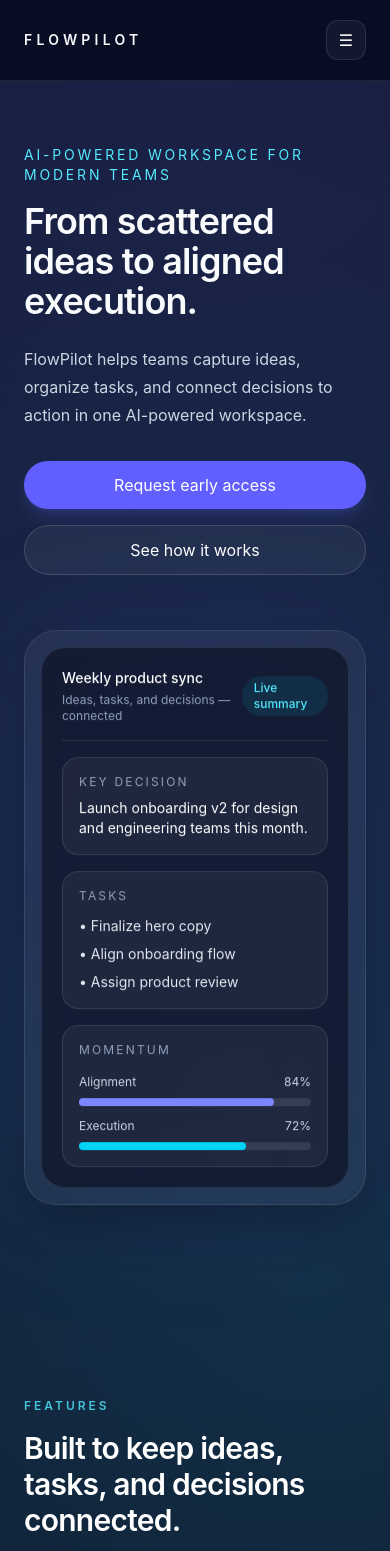
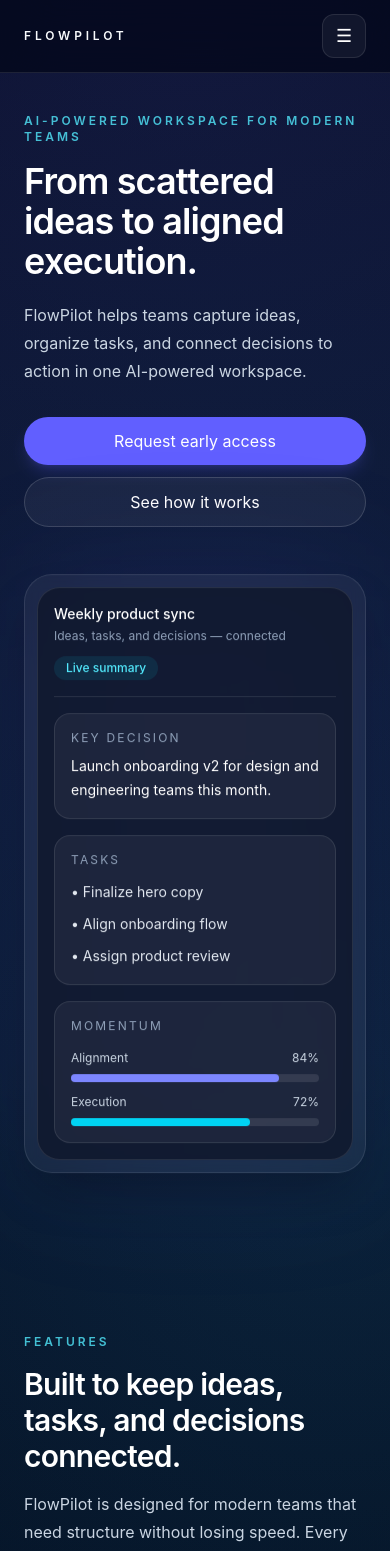
Before and after one commit to Mariana0908/flowpilot-landing-page, a React (Vite) app: page / in a window 390 px wide. Shown: the top 1551 px of the page. Built offline with nearby package versions, Linux system fonts and the light colour scheme.

Commit message:
feat: refine responsive layout and premium visual polish across landing page

```diff
--- a/src/components/layout/Header.tsx
+++ b/src/components/layout/Header.tsx
@@ -1,6 +1,6 @@
 import { Container } from './Container'
 import { Button } from '../ui/Button'
-import { useState } from 'react'
+import { useState, useEffect } from 'react'
 import { MobileMenu } from '../ui/MobileMenu'
 
 const navItems = [
@@ -12,14 +12,23 @@ const navItems = [
 export function Header() {
     const [isOpen, setIsOpen] = useState(false)
 
+    useEffect(() => {
+    document.body.style.overflow = isOpen ? 'hidden' : ''
+    return () => {
+      document.body.style.overflow = ''
+    }
+  }, [isOpen])
+
   return (
     <header className="sticky top-0 z-50 border-b border-white/10 bg-slate-950/70 backdrop-blur-xl">
-      <Container className="relative flex h-20 items-center justify-between">
-        <a href="#" className="text-sm font-semibold tracking-[0.3em] text-cyan-300">
+      <Container className="relative flex h-18 min-h-[72px] items-center justify-between sm:h-20">
+        <a
+          href="#"
+          className="text-xs font-semibold tracking-[0.32em] text-cyan-300 sm:text-sm"
+        >
           FLOWPILOT
         </a>
 
-        {/* Desktop nav */}
         <nav className="hidden items-center gap-8 md:flex">
           {navItems.map((item) => (
             <a
@@ -32,21 +41,19 @@ export function Header() {
           ))}
         </nav>
 
-        {/* Desktop CTA */}
         <div className="hidden md:block">
           <Button>Request access</Button>
         </div>
 
-        {/* Mobile button */}
         <button
           onClick={() => setIsOpen((prev) => !prev)}
-          className="flex h-10 w-10 items-center justify-center rounded-xl border border-white/10 bg-white/5 text-white md:hidden"
+          className="flex h-11 w-11 items-center justify-center rounded-xl border border-white/10 bg-white/5 text-white transition hover:bg-white/10 md:hidden"
+          aria-expanded={isOpen}
+          aria-label="Toggle menu"
         >
-          <span className="sr-only">Toggle menu</span>
-          ☰
+          <span className="text-lg leading-none">{isOpen ? '×' : '☰'}</span>
         </button>
 
-        {/* Mobile menu */}
         <MobileMenu isOpen={isOpen} onClose={() => setIsOpen(false)} />
       </Container>
     </header>
--- a/src/components/layout/Section.tsx
+++ b/src/components/layout/Section.tsx
@@ -9,7 +9,7 @@ type SectionProps = {
 
 export function Section({ id, children, className }: SectionProps) {
   return (
-    <section id={id} className={cn('py-24 sm:py-28', className)}>
+    <section id={id} className={cn('py-20 sm:py-24 lg:py-28', className)}>
       {children}
     </section>
   )
--- a/src/components/sections/Hero.tsx
+++ b/src/components/sections/Hero.tsx
@@ -7,32 +7,36 @@ import { motion } from 'framer-motion'
 
 export function Hero() {
   return (
-    <Section className="pt-16 sm:pt-20">
+    <Section className="pt-10 sm:pt-14 lg:pt-16">
       <Container>
-        <div className="grid items-center gap-14 lg:grid-cols-2">
+        <div className="grid items-center gap-12 lg:grid-cols-2 lg:gap-14">
           <div>
             <Reveal>
-              <p className="mb-4 text-sm uppercase tracking-[0.2em] text-cyan-300">
+              <p className="mb-4 text-xs font-semibold uppercase tracking-[0.25em] text-cyan-300/80 sm:text-sm">
                 {heroContent.badge}
               </p>
             </Reveal>
 
             <Reveal delay={0.08}>
-              <h1 className="max-w-3xl text-4xl font-semibold tracking-tight sm:text-5xl md:text-6xl">
+              <h1 className="max-w-3xl text-4xl font-semibold tracking-tight text-white sm:text-5xl md:text-6xl">
                 {heroContent.title}
               </h1>
             </Reveal>
 
             <Reveal delay={0.16}>
-              <p className="mt-6 max-w-2xl text-base leading-7 text-slate-300 sm:text-lg">
+              <p className="mt-5 max-w-2xl text-base leading-7 text-slate-300 sm:mt-6 sm:text-lg">
                 {heroContent.description}
               </p>
             </Reveal>
 
             <Reveal delay={0.24}>
-              <div className="mt-8 flex flex-col gap-4 sm:flex-row">
-                <Button>{heroContent.primaryAction}</Button>
-                <Button variant="secondary">{heroContent.secondaryAction}</Button>
+              <div className="mt-8 flex flex-col gap-3 sm:flex-row sm:gap-4">
+                <Button className="w-full sm:w-auto">
+                  {heroContent.primaryAction}
+                </Button>
+                <Button variant="secondary" className="w-full sm:w-auto">
+                  {heroContent.secondaryAction}
+                </Button>
               </div>
             </Reveal>
           </div>
@@ -44,16 +48,18 @@ export function Hero() {
               transition={{ duration: 6, repeat: Infinity, ease: 'easeInOut' }}
             >
               <div className="absolute inset-0 -z-10 rounded-[2rem] bg-indigo-500/10 blur-3xl" />
-              <div className="overflow-hidden rounded-[2rem] border border-white/10 bg-white/5 p-4 shadow-2xl shadow-black/30 backdrop-blur">
-                <div className="rounded-[1.5rem] border border-white/10 bg-slate-900/80 p-5">
-                  <div className="flex items-center justify-between border-b border-white/10 pb-4">
+
+              <div className="overflow-hidden rounded-[1.75rem] border border-white/10 bg-white/5 p-3 shadow-2xl shadow-black/30 backdrop-blur sm:rounded-[2rem] sm:p-4">
+                <div className="rounded-[1.4rem] border border-white/10 bg-slate-900/80 p-4 sm:rounded-[1.5rem] sm:p-5">
+                  <div className="flex flex-col gap-3 border-b border-white/10 pb-4 sm:flex-row sm:items-center sm:justify-between">
                     <div>
                       <p className="text-sm font-medium text-white">Weekly product sync</p>
                       <p className="mt-1 text-xs text-slate-400">
                         Ideas, tasks, and decisions — connected
                       </p>
                     </div>
-                    <span className="rounded-full bg-cyan-400/10 px-3 py-1 text-xs font-medium text-cyan-300">
+
+                    <span className="w-fit rounded-full bg-cyan-400/10 px-3 py-1 text-xs font-medium text-cyan-300">
                       Live summary
                     </span>
                   </div>
@@ -63,7 +69,7 @@ export function Hero() {
                       <p className="text-xs uppercase tracking-[0.18em] text-slate-400">
                         Key decision
                       </p>
-                      <p className="mt-2 text-sm text-white">
+                      <p className="mt-2 text-sm leading-6 text-white">
                         Launch onboarding v2 for design and engineering teams this month.
                       </p>
                     </div>
@@ -73,7 +79,7 @@ export function Hero() {
                         <p className="text-xs uppercase tracking-[0.18em] text-slate-400">
                           Tasks
                         </p>
-                        <ul className="mt-3 space-y-2 text-sm text-slate-200">
+                        <ul className="mt-3 space-y-2 text-sm leading-6 text-slate-200">
                           <li>• Finalize hero copy</li>
                           <li>• Align onboarding flow</li>
                           <li>• Assign product review</li>
@@ -84,6 +90,7 @@ export function Hero() {
                         <p className="text-xs uppercase tracking-[0.18em] text-slate-400">
                           Momentum
                         </p>
+
                         <div className="mt-4 space-y-3">
                           <div>
                             <div className="mb-2 flex items-center justify-between text-xs text-slate-300">
--- a/src/components/ui/FeatureCard.tsx
+++ b/src/components/ui/FeatureCard.tsx
@@ -5,12 +5,12 @@ type FeatureCardProps = {
 
 export function FeatureCard({ title, description }: FeatureCardProps) {
   return (
-    <article className="group rounded-3xl border border-white/10 bg-white/5 p-6 transition duration-300 hover:shadow-lg hover:shadow-cyan-500/10 hover:bg-white/[0.07]">
-      <div className="mb-4 h-10 w-10 rounded-2xl bg-gradient-to-br from-indigo-400/30 to-cyan-400/30 ring-1 ring-white/10" />
+    <article className="group rounded-[1.75rem] border border-white/10 bg-white/5 p-6 transition-all duration-300 hover:-translate-y-1 hover:border-cyan-400/30 hover:bg-white/[0.07] hover:shadow-lg hover:shadow-cyan-500/10">
+      <div className="mb-5 h-10 w-10 rounded-2xl bg-gradient-to-br from-indigo-400/30 to-cyan-400/30 ring-1 ring-white/10" />
 
       <h3 className="text-lg font-semibold text-white">{title}</h3>
 
-      <p className="mt-3 text-sm leading-6 text-slate-300">{description}</p>
+      <p className="mt-3 text-sm leading-7 text-slate-300">{description}</p>
     </article>
   )
 }
--- a/src/components/ui/StatCard.tsx
+++ b/src/components/ui/StatCard.tsx
@@ -5,9 +5,9 @@ type StatCardProps = {
 
 export function StatCard({ value, label }: StatCardProps) {
   return (
-    <div className="rounded-3xl border border-white/10 bg-white/5 p-6 text-center">
+    <div className="rounded-[1.75rem] border border-white/10 bg-white/5 p-6 text-center backdrop-blur">
       <p className="text-4xl font-semibold tracking-tight text-white">{value}</p>
-      <p className="mt-2 text-sm leading-6 text-slate-300">{label}</p>
+      <p className="mt-3 text-sm leading-6 text-slate-300">{label}</p>
     </div>
   )
 }
--- a/src/components/ui/TestimonialCard.tsx
+++ b/src/components/ui/TestimonialCard.tsx
@@ -6,10 +6,10 @@ type TestimonialCardProps = {
 
 export function TestimonialCard({ quote, name, role }: TestimonialCardProps) {
   return (
-    <article className="rounded-3xl border border-white/10 bg-white/5 p-6 backdrop-blur">
-      <p className="text-base leading-7 text-slate-200">“{quote}”</p>
+    <article className="rounded-[1.75rem] border border-white/10 bg-white/5 p-6 backdrop-blur sm:p-7">
+      <p className="text-base leading-8 text-slate-200">“{quote}”</p>
 
-      <div className="mt-6">
+      <div className="mt-8">
         <p className="font-semibold text-white">{name}</p>
         <p className="mt-1 text-sm text-slate-400">{role}</p>
       </div>
--- a/src/index.css
+++ b/src/index.css
@@ -5,7 +5,7 @@
   line-height: 1.5;
   font-weight: 400;
   color: #f8fafc;
-  background: #0b1020;
+  background: #020617;
   font-synthesis: none;
   text-rendering: optimizeLegibility;
   -webkit-font-smoothing: antialiased;
@@ -25,9 +25,9 @@ body {
   min-width: 320px;
   min-height: 100vh;
   background:
-    radial-gradient(circle at top, rgba(99, 102, 241, 0.18), transparent 30%),
-    radial-gradient(circle at 80% 20%, rgba(34, 211, 238, 0.14), transparent 25%),
-    #0b1020;
+    radial-gradient(circle at top, rgba(99, 102, 241, 0.16), transparent 28%),
+    radial-gradient(circle at 85% 18%, rgba(34, 211, 238, 0.12), transparent 24%),
+    #020617;
   color: #f8fafc;
 }
 
```
Also changed, not shown: src/components/layout/Footer.tsx (+9 -6 lines), src/components/ui/MobileMenu.tsx (+13 -4 lines).
